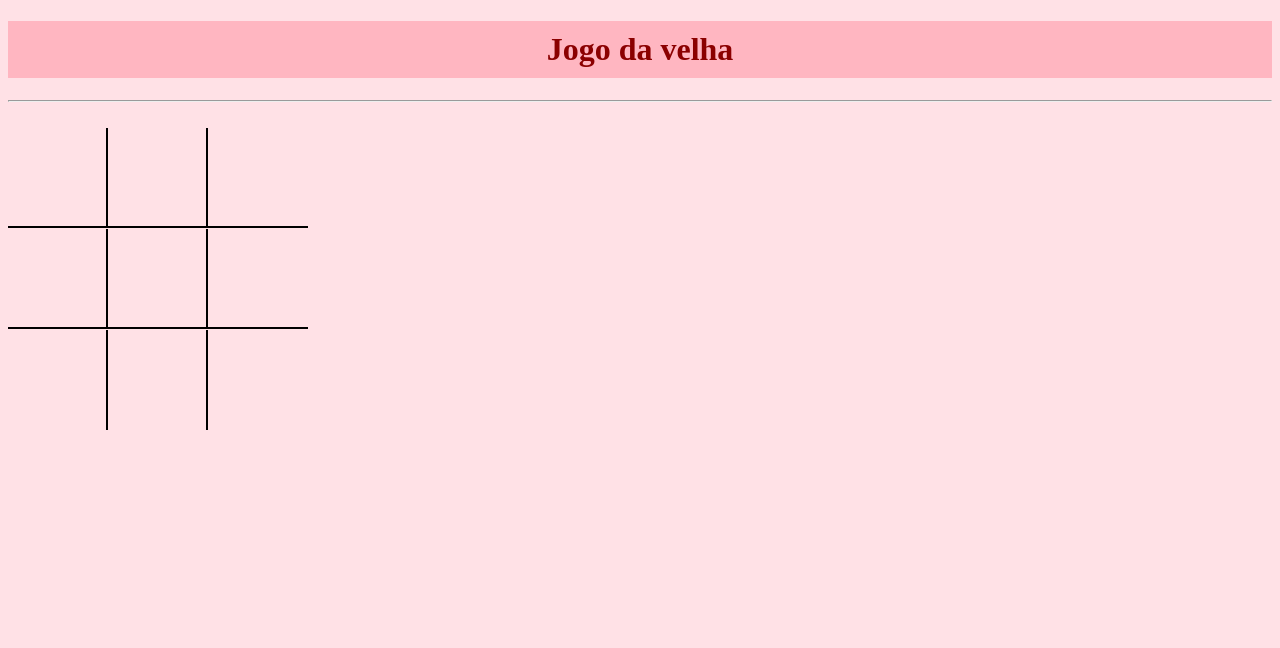
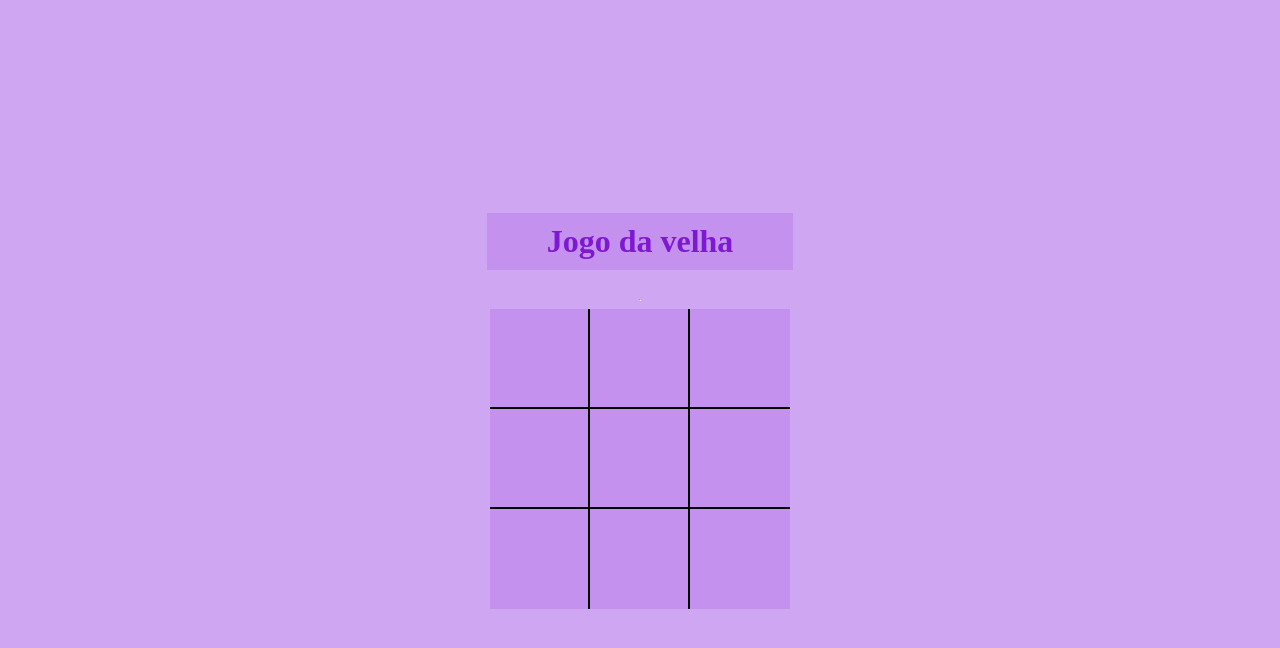
Before and after one commit to bibia19004/jogo-da-velha, a plain HTML site: page index.html in a window 1280 px wide. Drawn offline with Linux system fonts and the light colour scheme.

Commit message:
Add files via upload

```diff
--- a/index.html
+++ b/index.html
@@ -21,5 +21,6 @@
     <button id="bt20"></button>
     <button id="bt21"></button>
     <button id="bt22"></button> -->
+    <div class="tabuleiro"></div>
 </body>
 </html>
--- a/jogo.js
+++ b/jogo.js
@@ -1,21 +1,22 @@
-let botao, quebraLinha, jogada = 1
-let tabuleiro = new Array(3)
-for(let i = 0; i < tabuleiro.length; i++){
-    tabuleiro[i] = new Array(3)
-}
+let botao, quebraLinha, jogada = 1;
+let tabuleiro = new Array(3);
+const tabuleiroDiv = document.querySelector('.tabuleiro');
 
-for(let i = 0; i < tabuleiro.length; i++){
-    quebraLinha = document.createElement('br')
-    document.body.append(quebraLinha);
-    for(let j = 0; j < tabuleiro.length; j++){
-        botao = document.createElement('button')
-        botao.setAttribute('type', 'button')
-        botao.setAttribute('id', 'bt' + i + "" + j)
-        botao.setAttribute('class', 'btJogo' + i)
-        botao.setAttribute('onclick', 'marca' + i + "" + j + "()")
+for (let i = 0; i < tabuleiro.length; i++) {
+    tabuleiro[i] = new Array(3);
+    let linhaDiv = document.createElement('div');
+    linhaDiv.classList.add('linha');
+
+    for (let j = 0; j < tabuleiro.length; j++) {
+        botao = document.createElement('button');
+        botao.setAttribute('type', 'button');
+        botao.setAttribute('id', 'bt' + i + "" + j);
+        botao.setAttribute('class', 'btJogo' + i);
+        botao.setAttribute('onclick', 'marca' + i + "" + j + "()");
         botao.append(document.createTextNode(""));
-        document.body.append(botao);
+        linhaDiv.append(botao);
     }
+    tabuleiroDiv.append(linhaDiv);
 }
 
 function marca00(){
--- a/style.css
+++ b/style.css
@@ -1,30 +1,51 @@
-button{
+body {
+    display: flex;
+    flex-direction: column;
+    align-items: center;
+    justify-content: center;
+    height: 100vh;
+    margin: 0;
+}
+
+.tabuleiro {
+    display: flex;
+    flex-direction: column;
+    align-items: center;
+}
+
+.linha {
+    display: flex;
+}
+
+button {
     width: 100px;
     height: 100px;
     line-height: 100px;
-    background-color: rgb(255, 225, 230);
+    background-color: rgb(196, 145, 238);
     font-size: 100px;
     border-left: 0;
     border-top: 0;
 }
 
-.btJogo2{
+.btJogo2 {
     border-bottom: 0;
 }
 
-#bt02, #bt12, #bt22{
+#bt02, #bt12, #bt22 {
     border-right: 0;
 }
 
-button:disabled{
-    border-color: black;
+button:disabled {
+    border-color: rgb(126, 25, 209);
 }
-h1{
-    color: darkred;
-    background-color: lightpink;
+
+h1 {
+    color: rgb(126, 25, 209);
+    background-color: rgb(196, 145, 238);
     padding: 10px 60px;
     text-align: center;
 }
-*{
-    background-color: rgb(255, 225, 230);
+
+* {
+    background-color: rgb(207, 166, 241);
 }
```
